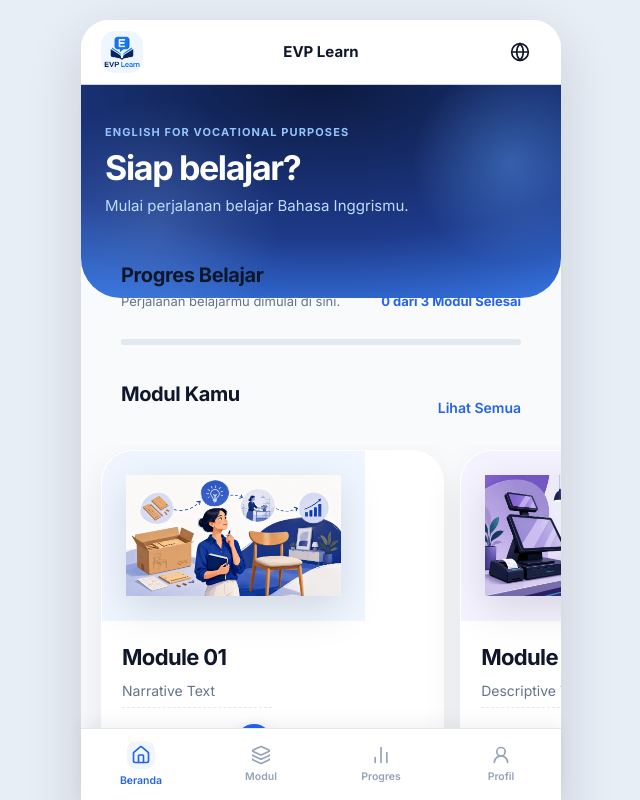
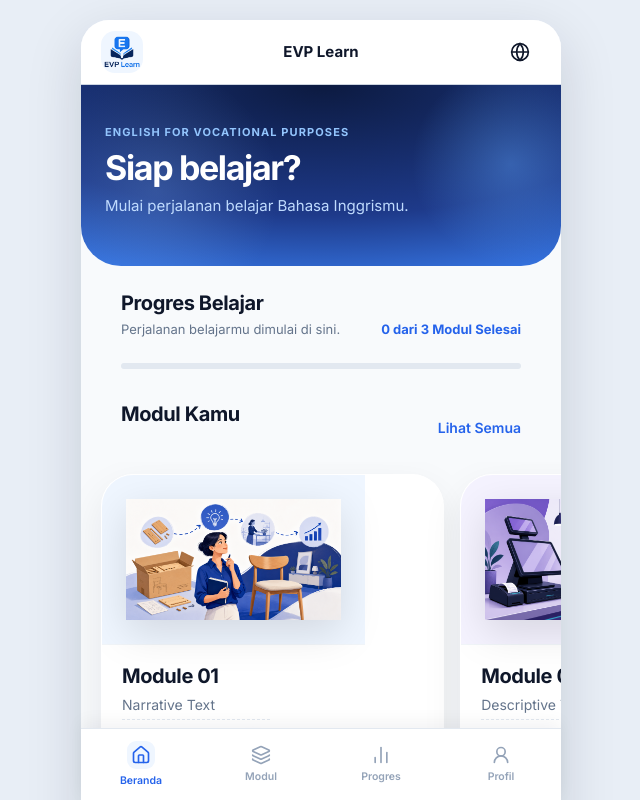
Before and after one commit to zri12/EVP-LEARN-UI-UX, a React (Vite) app: page /home in a window 1280 px wide. Shown: the top 800 px of the page, without its empty margins (319-959 px from the left). Built offline with nearby package versions, Linux system fonts and the light colour scheme; the HTML template or start-up script is replaced by a standard one.

Commit message:
fix: restore normal document flow to prevent layout overlapping when returning is false, tweak slider padding

```diff
--- a/src/App.tsx
+++ b/src/App.tsx
@@ -581,8 +581,6 @@ function HomePage() {
         <p>{returning ? t.continueLearning + "." : t.startJourney}</p>
       </section>
 
-      <div className="home-overlap">
-
       {returning && m ? (
         <section className="continue-card premium" onClick={() => nav(mRoute)}>
           <span>{t.continueLearning.toUpperCase()}</span>
@@ -621,7 +619,6 @@ function HomePage() {
             <div className="bento-icon"><Target size={22} color="#3b82f6" /></div>
             <span>{t.learningOutcomes}</span>
           </button>
-        </div>
         </div>
     </Shell>
   );
--- a/src/index.css
+++ b/src/index.css
@@ -67,7 +67,7 @@ h3 { font-size: 16px; font-weight: 600; }
 /* ── Home hero ────────────────────────────────────────────────────────────── */
 @keyframes slideUpFade { from { opacity: 0; transform: translateY(16px); } to { opacity: 1; transform: translateY(0); } }
 
-.home-hero { padding: 40px 24px 80px; margin: -8px -20px 0 -20px; background: radial-gradient(120% 120% at 50% 0%, #0c1a40 0%, #1e3a8a 60%, #3b82f6 100%); color: white; border-radius: 0 0 40px 40px; position: relative; overflow: hidden; animation: slideUpFade 0.6s cubic-bezier(0.2, 0.8, 0.2, 1); }
+.home-hero { padding: 40px 24px 48px; margin: -8px -20px 0 -20px; background: radial-gradient(120% 120% at 50% 0%, #0c1a40 0%, #1e3a8a 60%, #3b82f6 100%); color: white; border-radius: 0 0 40px 40px; position: relative; overflow: hidden; animation: slideUpFade 0.6s cubic-bezier(0.2, 0.8, 0.2, 1); }
 .home-hero::before { content: ''; position: absolute; top: -20px; right: -50px; width: 200px; height: 200px; background: radial-gradient(circle, rgba(96,165,250,0.4) 0%, rgba(96,165,250,0) 70%); border-radius: 50%; pointer-events: none; }
 .home-hero::after { content: ''; position: absolute; bottom: -50px; left: -50px; width: 250px; height: 250px; background: radial-gradient(circle, rgba(147,197,253,0.2) 0%, rgba(147,197,253,0) 70%); border-radius: 50%; pointer-events: none; }
 .home-hero h1 { font-size: 34px; margin: 8px 0; color: #fff; letter-spacing: -0.04em; font-weight: 800; line-height: 1.1; position: relative; z-index: 1; }
@@ -76,7 +76,6 @@ h3 { font-size: 16px; font-weight: 600; }
 .hero-objects { display: none; }
 
 /* ── Home Overlap & Section ───────────────────────────────────────────────── */
-.home-overlap { margin-top: -60px; position: relative; z-index: 10; display: flex; flex-direction: column; gap: 4px; }
 .home-section-title { display: flex; justify-content: space-between; align-items: flex-end; padding: 0 20px; margin-bottom: 12px; }
 .home-section-title h2 { font-size: 20px; font-weight: 800; color: #0f172a; letter-spacing: -0.02em; margin: 0; }
 .home-section-title p { font-size: 13px; color: #64748b; margin-top: 3px; margin-bottom: 0; }
@@ -89,7 +88,7 @@ h3 { font-size: 16px; font-weight: 600; }
 
 /* ── Continue card premium ────────────────────────────────────────────────── */
 .continue-card { background: #eff6ff; border: 1px solid #dbeafe; border-radius: 18px; padding: 16px; margin: 18px 0; cursor: pointer; transition: transform .13s; }
-.continue-card.premium { margin: 0 20px 24px; box-shadow: 0 16px 40px rgba(37,99,235,0.15); border: 2px solid #fff; border-radius: 28px; background: linear-gradient(180deg, #ffffff 0%, #f0f9ff 100%); }
+.continue-card.premium { margin: -50px 20px 24px; position: relative; z-index: 10; box-shadow: 0 16px 40px rgba(37,99,235,0.15); border: 2px solid #fff; border-radius: 28px; background: linear-gradient(180deg, #ffffff 0%, #f0f9ff 100%); }
 .continue-card:active { transform: scale(.98); }
 .continue-card > span { font-size: 10px; letter-spacing: .1em; color: #2563eb; font-weight: 800; }
 .continue-card b { font-size: 16px; display: block; margin-top: 8px; font-weight: 800; color: #0f172a; }
@@ -98,19 +97,19 @@ h3 { font-size: 16px; font-weight: 600; }
 .continue-card.premium footer small { font-weight: 700; color: #0f172a; }
 
 /* ── Premium slider (Carousel) ──────────────────────────────────────────────── */
-.module-slider { display: flex; gap: 16px; overflow-x: auto; scroll-snap-type: x mandatory; padding: 4px 20px 32px; margin: 0 -20px; scroll-behavior: smooth; animation: slideUpFade 0.7s cubic-bezier(0.2, 0.8, 0.2, 1); }
+.module-slider { display: flex; gap: 16px; overflow-x: auto; scroll-snap-type: x mandatory; padding: 12px 20px 36px; margin: 0 -20px; scroll-behavior: smooth; animation: slideUpFade 0.7s cubic-bezier(0.2, 0.8, 0.2, 1); }
 .module-slider::-webkit-scrollbar { display: none; }
 .premium-card { scroll-snap-align: center; flex: 0 0 78%; background: #fff; border-radius: 32px; box-shadow: 0 16px 40px rgba(15,23,42,0.08); display: flex; flex-direction: column; transition: transform .2s cubic-bezier(0.34, 1.56, 0.64, 1); position: relative; overflow: hidden; border: 1px solid rgba(255,255,255,0.8); cursor: pointer; text-align: left; }
 .premium-card:active { transform: scale(0.96); box-shadow: 0 8px 20px rgba(15,23,42,0.06); }
 .premium-card-image { height: 170px; display: flex; align-items: center; justify-content: center; position: relative; padding: 24px; border-bottom: 1px solid #f1f5f9; }
 .premium-card-image img { width: 100%; height: 100%; object-fit: contain; filter: drop-shadow(0 12px 20px rgba(0,0,0,0.12)); }
 .premium-card-badge { position: absolute; top: 16px; right: 16px; background: rgba(255, 255, 255, 0.9); backdrop-filter: blur(8px); color: #0f172a; font-weight: 800; font-size: 13px; padding: 6px 12px; border-radius: 20px; box-shadow: 0 4px 12px rgba(0,0,0,0.06); }
-.premium-card-content { padding: 20px; display: flex; flex-direction: column; gap: 6px; background: #fff; }
-.premium-card-content h3 { font-size: 22px; font-weight: 800; color: #0f172a; margin: 0; letter-spacing: -0.03em; }
-.premium-card-content p { font-size: 14px; color: #64748b; line-height: 1.5; margin: 0; }
-.slider-card-footer { margin-top: auto; display: flex; justify-content: space-between; align-items: center; padding-top: 16px; border-top: 1px dashed #e2e8f0; color: #64748b; }
+.premium-card-content { padding: 16px 20px 20px; display: flex; flex-direction: column; gap: 4px; background: #fff; }
+.premium-card-content h3 { font-size: 20px; font-weight: 800; color: #0f172a; margin: 0; letter-spacing: -0.02em; }
+.premium-card-content p { font-size: 14px; color: #64748b; line-height: 1.4; margin: 0; }
+.slider-card-footer { margin-top: auto; display: flex; justify-content: space-between; align-items: center; padding-top: 14px; border-top: 1px dashed #e2e8f0; color: #64748b; }
 .slider-card-footer span { font-size: 12px; font-weight: 700; text-transform: uppercase; letter-spacing: .05em; color: #0f172a; }
-.slider-card-footer .play-btn { width: 36px; height: 36px; background: #2563eb; color: #fff; border-radius: 50%; display: grid; place-items: center; box-shadow: 0 4px 12px rgba(37,99,235,0.3); }
+.slider-card-footer .play-btn { width: 34px; height: 34px; background: #2563eb; color: #fff; border-radius: 50%; display: grid; place-items: center; box-shadow: 0 4px 12px rgba(37,99,235,0.3); }
 
 /* ── Bento Quick Access ───────────────────────────────────────────────────── */
 .bento-grid { display: grid; grid-template-columns: 1fr 1fr; gap: 16px; padding: 0; }
```
Lines whose indentation alone changed are shown as unchanged.
